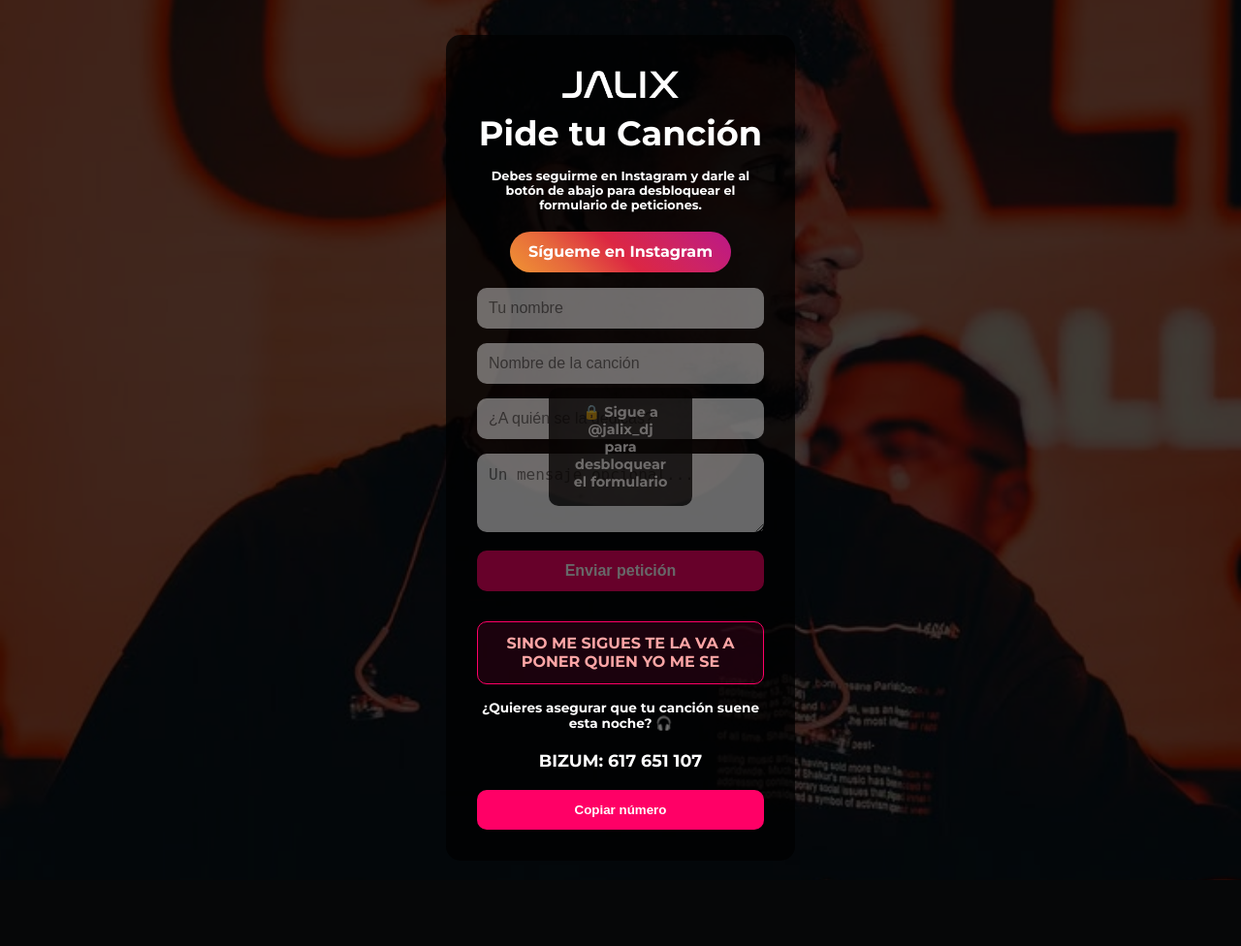
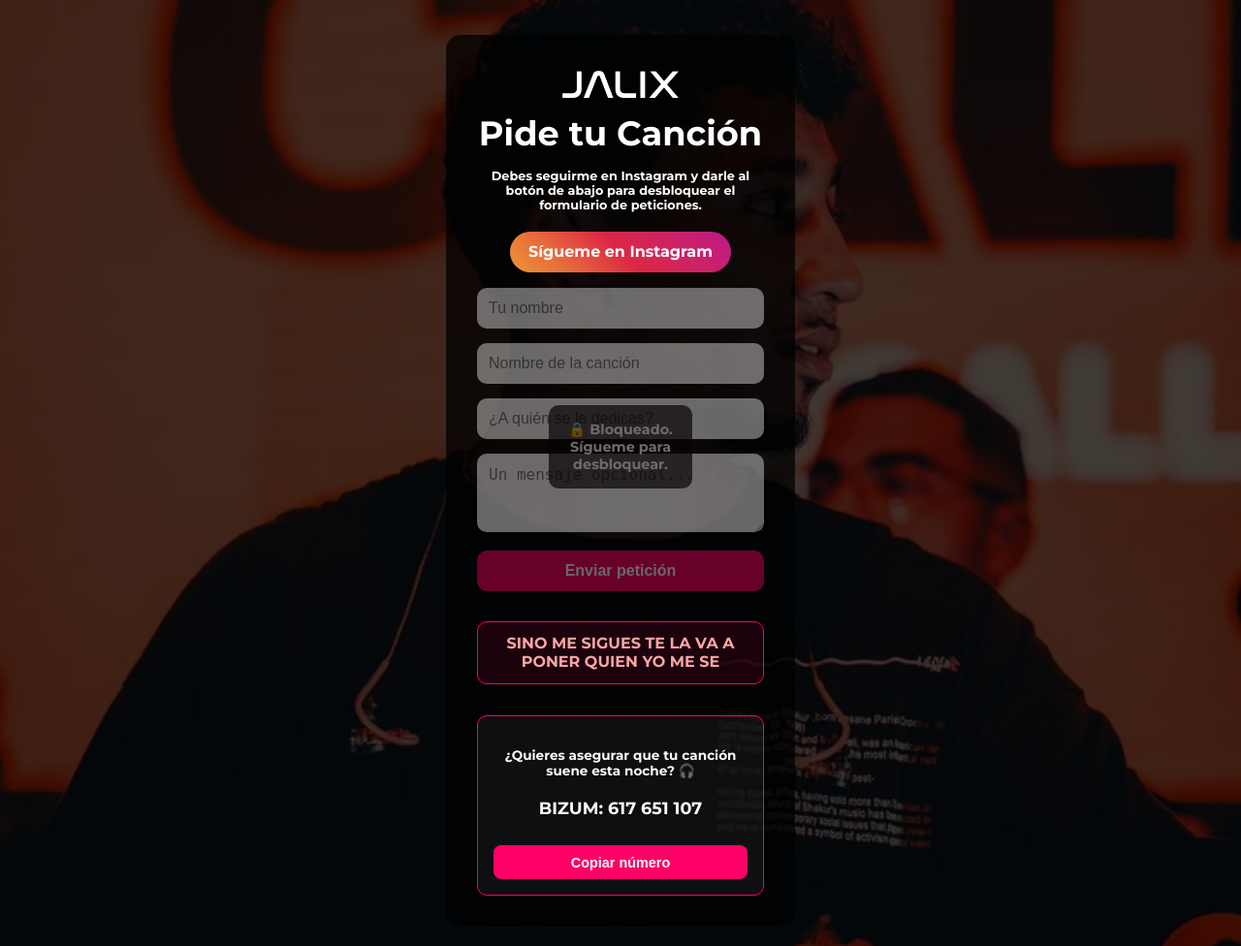
Before and after one commit to JALIXD/JALIXWEB, a Flask app: page / in a window 1280 px wide. Shown: the whole page at 97% size. Before the commit the page ends 908 px from the top, so only its background shows below. Run offline with Flask 3, Linux system fonts and the light colour scheme.

Commit message:
Add files via upload

```diff
--- a/static/estilos.css
+++ b/static/estilos.css
@@ -148,7 +148,7 @@
 
   @media (max-width: 480px) {
     .contenido {
-      width: 92%;
+      width: 80%;
       max-width: 280px;
       margin-top: 6vh;
       padding: 1rem;
@@ -191,21 +191,62 @@
   }
 
   .formulario.bloqueado {
-    position: relative;
     opacity: 0.4;
     pointer-events: none;
+    position: relative;
   }
 
   .formulario.bloqueado::after {
-    content: "🔒 Sigue a @jalix_dj para desbloquear el formulario";
+    content: "🔒 Bloqueado. Sígueme para desbloquear.";
     position: absolute;
     top: 50%;
     left: 50%;
     transform: translate(-50%, -50%);
+    background: rgba(0,0,0,0.7);
     color: white;
-    background: rgba(0, 0, 0, 0.8);
-    padding: 1rem 1.5rem;
+    padding: 1rem;
     border-radius: 10px;
     font-size: 0.9rem;
-    z-index: 10;
   }
+
+
+  h1, table, a, .tabla-container {
+    position: relative;
+    z-index: 1;
+  }
+
+  .contenido {
+    animation: fadeIn 1s ease;
+  }
+
+  @keyframes fadeIn {
+    from { opacity: 0; transform: translateY(10px); }
+    to { opacity: 1; transform: translateY(0); }
+  }
+
+  .bizum {
+    margin-top: 2rem;
+    background-color: rgba(255, 255, 255, 0.05);
+    padding: 1rem;
+    border: 1px solid #ff0066;
+    border-radius: 10px;
+    color: #f9fafb;
+    text-align: center;
+  }
+
+  .btn-bizum {
+    margin-top: 0.5rem;
+    background-color: #ff0066;
+    color: white;
+    border: none;
+    padding: 0.6rem 1.2rem;
+    border-radius: 8px;
+    cursor: pointer;
+    font-size: 0.9rem;
+    font-weight: bold;
+    transition: background 0.3s ease;
+  }
+
+  .btn-bizum:hover {
+    background-color: #e91e63;
+  }
```
